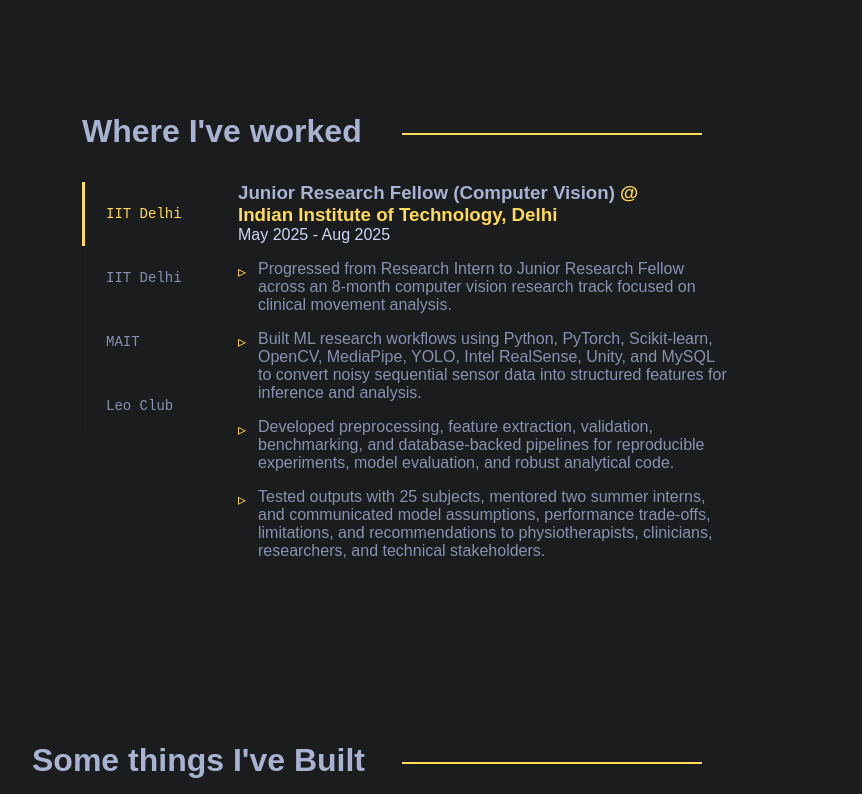
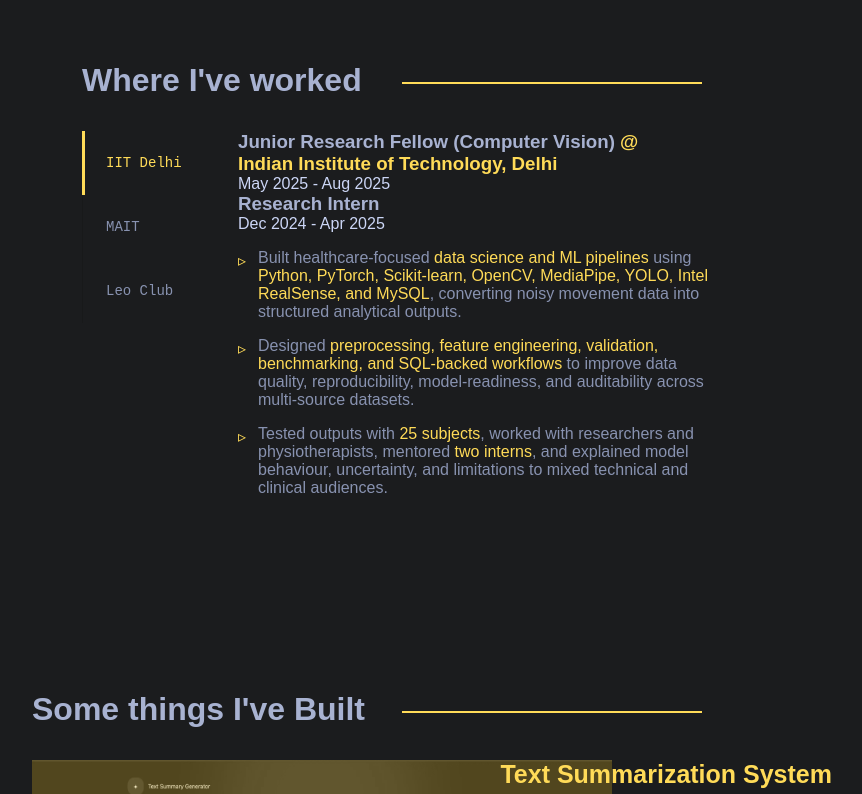
Before and after one commit to Lakshay-a/portfolio, a Next.js app: page / in a window 1280 px wide. Shown: the part 2080-2874 px from the top of the page, without its empty margins (208-1070 px from the left). Built offline with nearby package versions, Linux system fonts and the light colour scheme; no server answers.

Commit message:
updated email error

```diff
--- a/src/app/page.js
+++ b/src/app/page.js
@@ -12,17 +12,12 @@ import Loader from '@/components/Loader';
 
 export default function Home() {
   const [isLoading, setIsLoading] = useState(true);
-  const [showContent, setShowContent] = useState(false);
 
   const handleLoader = () => {
     setIsLoading(false);
-    setTimeout(() => setShowContent(true), 450);
   }
   return (
     <div className='app'>
-      {
-        showContent && (
-          <>
       <Navbar />
       <main>
         <Intro />
@@ -32,9 +27,6 @@ export default function Home() {
         <Contact />
       </main>
       <Socialicons />
-          </>
-        )
-      }
       <Loader isLoading={isLoading} setIsLoading={handleLoader} />
     </div>
   )
--- a/src/components/Socialicons.js
+++ b/src/components/Socialicons.js
@@ -36,7 +36,7 @@ function Socialicons() {
     ];
     return (
         <motion.div className="social-icons"
-            initial={{ opacity: 0 }}
+            initial={false}
             animate={{ opacity: 1 }}
             transition={{
                 duration: 0.3,
--- a/src/scss/sections/_contact.scss
+++ b/src/scss/sections/_contact.scss
@@ -70,6 +70,10 @@
     }
     .contact-cta{
         margin-top: 2rem;
+        cursor: pointer;
+        padding: 1rem 2rem;
+        font-size: var(--tbase);
+        font-family: var(--raleway);
         .btn{
             padding: 1rem 2rem;
             font-size: var(--tbase);
@@ -95,6 +99,8 @@
             }
         }
         .contact-cta{
+            font-size: var(--tsm2);
+            font-family: var(--raleway);
             .btn{
                 font-size: var(--tsm2);
                 font-family: var(--raleway);
@@ -117,6 +123,9 @@
             }
         }
         .contact-cta{
+            padding: 0.75rem 1.5rem;
+            font-size: var(--tsm1);
+            font-family: var(--raleway);
             .btn{
                 padding: 0.75rem 1.5rem;
                 font-size: var(--tsm1);
--- a/src/scss/sections/_loader.scss
+++ b/src/scss/sections/_loader.scss
@@ -1,11 +1,15 @@
 .loader {
     color: var(--theme-color);
     fill: none;
+    position: fixed;
+    inset: 0;
+    z-index: 999;
     display: flex;
     justify-content: center;
     align-items: center;
     overflow: hidden;
-    height: 90vh;
+    min-height: 100vh;
+    background-color: var(--background-color);
 
     svg {
         height: 10rem !important;
--- a/src/sections/About.js
+++ b/src/sections/About.js
@@ -6,7 +6,7 @@ import { motion } from 'framer-motion'
 function About() {
     return (
         <motion.div className="about" id='about'
-        initial="hidden"
+        initial={false}
         whileInView="visible"
         viewport={{once: true}}
         transition={{duration: 0.6}}
@@ -24,7 +24,7 @@ function About() {
                     Hello, I&apos;m Lakshay Arora, a <span className="imp">Data Scientist</span> based in London and currently pursuing an MSc in Data Science at <span className="imp">King&apos;s College London</span>. I work at the intersection of machine learning, analytics, and software engineering.
                     </p>
                     <p className="about-grid-info-text">
-                    My current dissertation is an AI research project on <span className="imp">zebrafish injury time-lapse microscopy</span>, using drift correction, preprocessing, Cellpose 2.5D/3D segmentation, tracking, and sequential feature extraction.
+                    My dissertation is a reproducible ML pipeline for <span className="imp">4D biomedical time-lapse imaging data</span>, covering QC, segmentation, tracking, feature extraction, and robust validation.
                     </p>
                     <p className="about-grid-info-text">
                     My recent experience includes building <span className="imp">computer vision</span> and sensor-data pipelines at IIT Delhi, developing healthcare machine learning workflows at MAIT, and turning noisy high-dimensional data into structured features for inference, benchmarking, reporting, and decision support.
--- a/src/sections/Experience.js
+++ b/src/sections/Experience.js
@@ -17,26 +17,16 @@ function Experience() {
             name: 'Indian Institute of Technology, Delhi',
             shortName: 'IIT Delhi',
             role: 'Junior Research Fellow (Computer Vision)',
+            previousRole: 'Research Intern',
             url: 'https://home.iitd.ac.in/',
             start: 'May 2025',
             end: 'Aug 2025',
+            previousStart: 'Dec 2024',
+            previousEnd: 'Apr 2025',
             shortDescription: [
-                "Progressed from Research Intern to Junior Research Fellow across an 8-month computer vision research track focused on clinical movement analysis.",
-                "Built ML research workflows using Python, PyTorch, Scikit-learn, OpenCV, MediaPipe, YOLO, Intel RealSense, Unity, and MySQL to convert noisy sequential sensor data into structured features for inference and analysis.",
-                "Developed preprocessing, feature extraction, validation, benchmarking, and database-backed pipelines for reproducible experiments, model evaluation, and robust analytical code.",
-                "Tested outputs with 25 subjects, mentored two summer interns, and communicated model assumptions, performance trade-offs, limitations, and recommendations to physiotherapists, clinicians, researchers, and technical stakeholders.",
-            ],
-        },
-        {
-            name: 'Indian Institute of Technology, Delhi',
-            shortName: 'IIT Delhi',
-            role: 'Research Intern',
-            url: 'https://home.iitd.ac.in/',
-            start: 'Dec 2024',
-            end: 'Apr 2025',
-            shortDescription: [
-                "Supported 5 months of computer vision research by developing video and depth-data workflows for movement analysis, data validation, metric extraction, and reporting.",
-                "Worked across experimentation and model-output interpretation to make noisy clinical sensor data easier to evaluate and explain.",
+                <>Built healthcare-focused <span className="imp">data science and ML pipelines</span> using <span className="imp">Python, PyTorch, Scikit-learn, OpenCV, MediaPipe, YOLO, Intel RealSense, and MySQL</span>, converting noisy movement data into structured analytical outputs.</>,
+                <>Designed <span className="imp">preprocessing, feature engineering, validation, benchmarking, and SQL-backed workflows</span> to improve data quality, reproducibility, model-readiness, and auditability across multi-source datasets.</>,
+                <>Tested outputs with <span className="imp">25 subjects</span>, worked with researchers and physiotherapists, mentored <span className="imp">two interns</span>, and explained model behaviour, uncertainty, and limitations to mixed technical and clinical audiences.</>,
             ],
         },
         {
@@ -47,9 +37,8 @@ function Experience() {
             start: 'Sep 2023',
             end: 'Sep 2024',
             shortDescription: [
-                "Researched statistical modelling, applied ML, classification, deep learning, model evaluation, and optimisation workflows across a 12-month research assistantship.",
-                "Used Python, TensorFlow, Keras, Scikit-learn, Pandas, NumPy, and OpenCV to work with complex, high-dimensional healthcare datasets.",
-                "Applied Particle Swarm Optimisation and Genetic Algorithms for feature selection, hyperparameter search, and dimensionality reduction, reducing features by 80% and improving model performance by approximately 9%.",
+                <>Researched <span className="imp">classification, deep learning, statistical modelling, model evaluation, and optimisation</span> using Python, TensorFlow, Keras, Scikit-learn, Pandas, NumPy, and OpenCV on healthcare datasets.</>,
+                <>Applied <span className="imp">Particle Swarm Optimisation</span> and <span className="imp">Genetic Algorithms</span> for feature selection and hyperparameter search, reducing features by <span className="imp">80%</span> and improving performance by approximately <span className="imp">9%</span>.</>,
             ],
         },
         {
@@ -60,14 +49,14 @@ function Experience() {
             start: 'Apr 2023',
             end: 'Jul 2023',
             shortDescription: [
-                "Developed a public-facing product platform using React, REST APIs, Git, Sanity CMS, and cloud hosting, supporting content workflows, backend integrations, and documented delivery.",
-                "Collaborated in a 10+ member multidisciplinary team across UI/UX, content, social media, photography, and engineering.",
+                <>Shipped a public-facing full-stack application using <span className="imp">React, REST APIs, Git/GitHub, Sanity CMS, and cloud hosting</span>, strengthening API integration, documentation, and iterative delivery.</>,
+                <>Collaborated in a <span className="imp">10+ member</span> multidisciplinary team, translating stakeholder needs into practical web workflows and user-facing digital tools.</>,
             ],
         },
     ];
     return (
         <motion.div className="experience" id='experience'
-            initial="hidden"
+            initial={false}
             whileInView="visible"
             viewport={{ once: true }}
             transition={{ duration: 0.6 }}
@@ -102,6 +91,16 @@ function Experience() {
                         <p className="exp-details-range">
                             {experience[selected].start} - {experience[selected].end}
                         </p>
+                        {experience[selected].previousRole && (
+                            <>
+                                <h3>
+                                    <span>{experience[selected].previousRole}</span>
+                                </h3>
+                                <p className="exp-details-range">
+                                    {experience[selected].previousStart} - {experience[selected].previousEnd}
+                                </p>
+                            </>
+                        )}
                         <ul className='exp-details-list'>
                             {
                                 experience[selected].shortDescription.map((desc, index) => (
--- a/src/sections/Projects.js
+++ b/src/sections/Projects.js
@@ -46,7 +46,7 @@ function Projects() {
     ];
     return (
         <motion.div className="projects" id='work'
-            initial="hidden"
+            initial={false}
             whileInView="visible"
             viewport={{ once: true }}
             transition={{ duration: 0.6 }}
```
Also changed, not shown: src/sections/Contact.js (+15 -7 lines), src/sections/Intro.js (+4 -4 lines), src/sections/Navbar.js (+4 -4 lines), 1 other file (tests, documents, lock files or other folders). Lines whose indentation alone changed are shown as unchanged.
